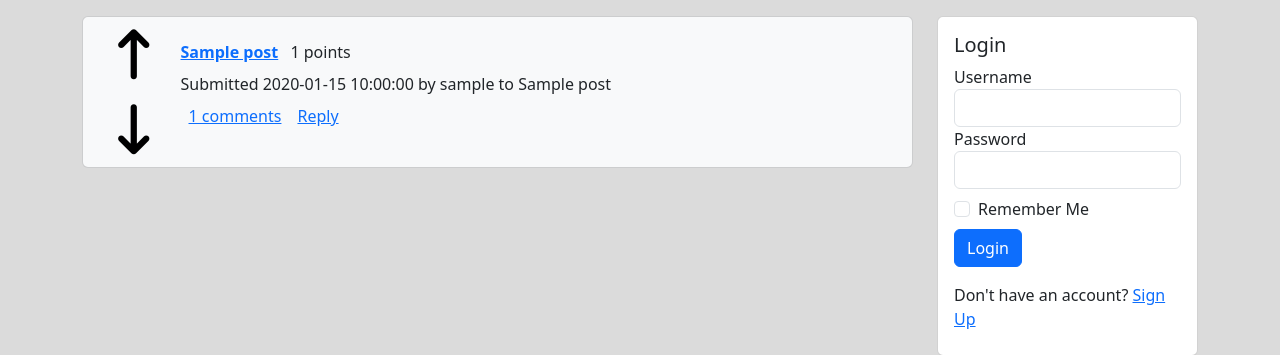
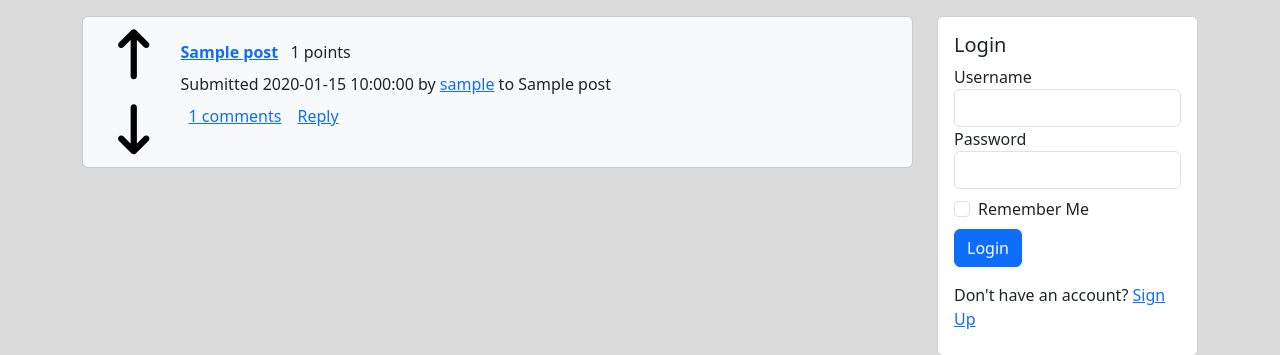
Before and after one commit to HunterStarets/Doodle, a Flask app: page / in a window 1280 px wide. Shown: the part 56-411 px from the top of the page. Run offline with Flask 3, Linux system fonts and the light colour scheme; tables that the repository leaves empty hold one stand-in row (values such as "Sample post").

Commit message:
adding link to users profile page from list view post card

```diff
--- a/templates/post.html
+++ b/templates/post.html
@@ -19,8 +19,8 @@
         <p class="mb-2"><strong class="pe-2"><a href="/posts/{{ post.post_id }}">{{ post.title
                     }}</a></strong> <span class="points">{{
                 vote_repository_singleton.get_net_post_votes(post.post_id) }}</span> points </p>
-        <p class="mb-2">Submitted {{ post.timestamp }} by {{
-            user_repository_singleton.get_user_by_id(post.author_id).username }} to {{
+        <p class="mb-2">Submitted {{ post.timestamp }} by <a href="/users/{{ post.author_id }}">{{
+                user_repository_singleton.get_user_by_id(post.author_id).username }}</a> to {{
             post.community_name }}</p>
 
         <div class="d-flex flex-row mt-auto">
```
